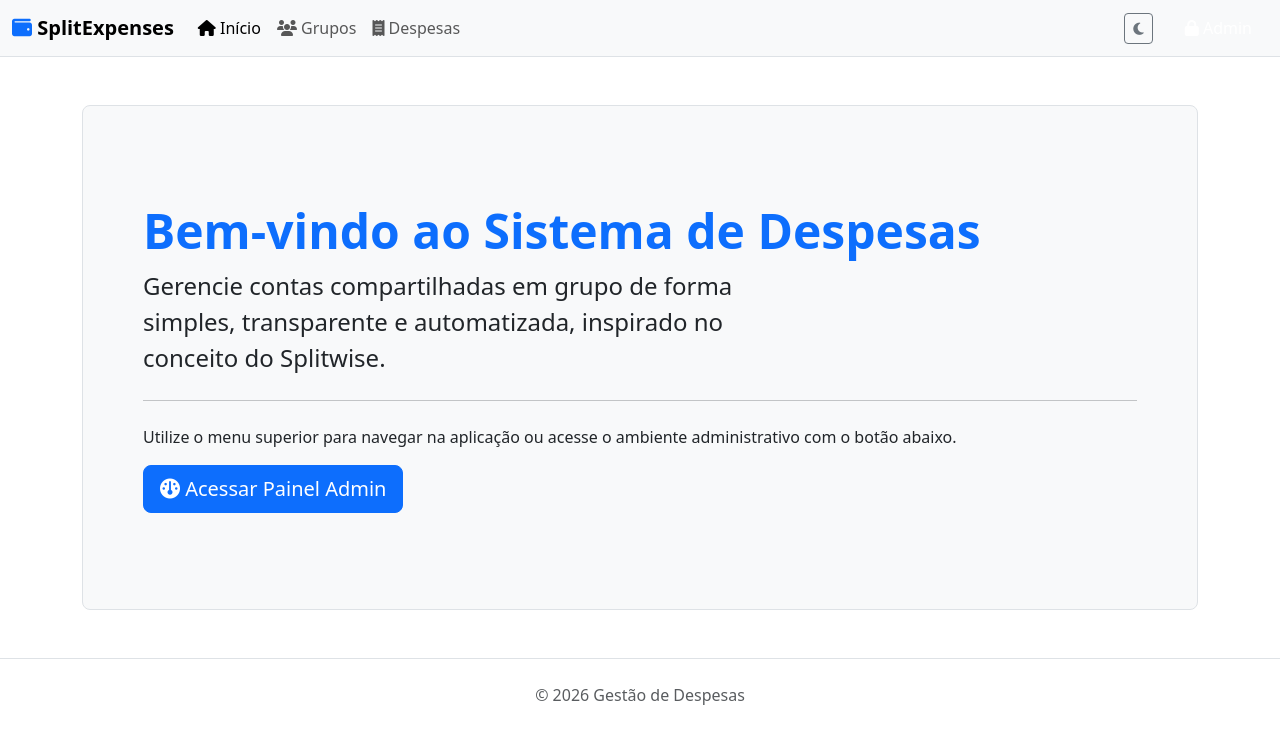
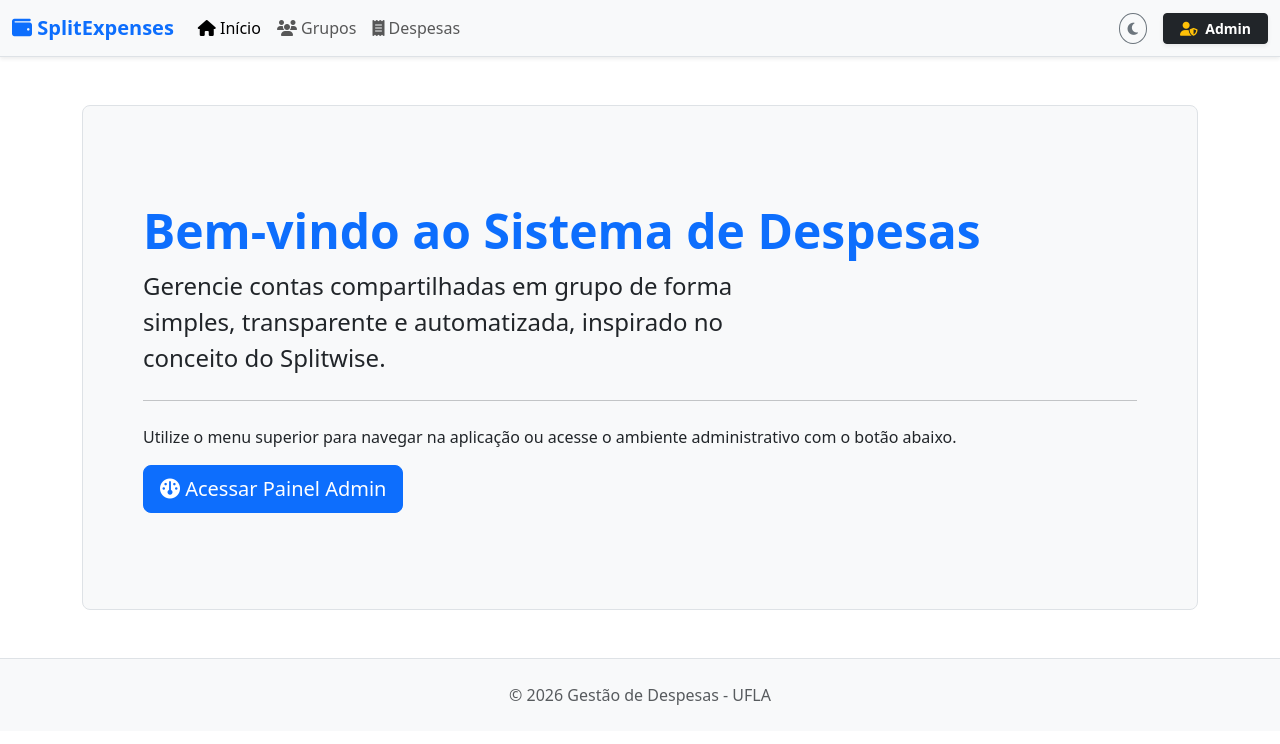
Before and after one commit to GUSTAVO-ALESSANDRO/gestao-despesas-django, a Django app: page / in a window 1280 px wide. Shown: the top 744 px of the page. Run offline with Django 5.2, Linux system fonts and the light colour scheme.

Commit message:
feat: configura jazzmin no django admin e o layout base
Configura o Jazzmin no painel administrativo, define o modelo de usuário customizado, ajusta as variáveis de conexão com o PostgreSQL e implementa o template base público com suporte a Bootstrap 5 e persistência de tema claro/escuro via localStorage.

```diff
--- a/accounts/templates/base.html
+++ b/accounts/templates/base.html
@@ -11,9 +11,9 @@
 </head>
 <body>
     <!-- Cabeçalho / Navbar responsiva com Bootstrap -->
-    <nav class="navbar navbar-expand-lg bg-body-tertiary border-bottom">
+    <nav class="navbar navbar-expand-lg bg-body-tertiary border-bottom shadow-sm">
         <div class="container-fluid">
-            <a class="navbar-brand fw-bold" href="/"><i class="fa-solid fa-wallet text-primary"></i> SplitExpenses</a>
+            <a class="navbar-brand fw-bold text-primary" href="/"><i class="fa-solid fa-wallet"></i> SplitExpenses</a>
             <button class="navbar-toggler" type="button" data-bs-toggle="collapse" data-bs-target="#navbarNav">
                 <span class="navbar-toggler-icon"></span>
             </button>
@@ -32,12 +32,15 @@
                 <ul class="navbar-nav ms-auto align-items-center">
                     <!-- Botão de Alternância de Tema Claro / Escuro -->
                     <li class="nav-item me-3">
-                        <button class="btn btn-outline-secondary btn-sm" id="btn-theme-toggle" onclick="toggleTheme()">
+                        <button class="btn btn-outline-secondary btn-sm rounded-circle" id="btn-theme-toggle" onclick="toggleTheme()" title="Alternar Tema">
                             <i class="fa-solid fa-moon" id="theme-icon"></i>
                         </button>
                     </li>
                     <li class="nav-item">
-                        <a class="nav-link btn btn-primary text-white px-3" href="/admin/"><i class="fa-solid fa-lock"></i> Admin</a>
+                        <!-- Botão Admin -->
+                        <a class="btn btn-dark btn-sm px-3 fw-bold shadow-sm" href="/admin/">
+                            <i class="fa-solid fa-user-shield text-warning me-1"></i> Admin
+                        </a>
                     </li>
                 </ul>
             </div>
@@ -51,24 +54,40 @@
     </main>
 
     <!-- Rodapé -->
-    <footer class="text-center py-4 border-top mt-auto">
-        <p class="text-muted mb-0">&copy; 2026 Gestão de Despesas</p>
+    <footer class="text-center py-4 border-top mt-auto bg-body-tertiary">
+        <p class="text-muted mb-0">&copy; 2026 Gestão de Despesas - UFLA</p>
     </footer>
 
     <!-- Bootstrap 5 JS Bundle CDN -->
     <script src="https://cdn.jsdelivr.net/npm/bootstrap@5.3.3/dist/js/bootstrap.bundle.min.js"></script>
-    <!-- Script para gerenciar a troca de tema Claro/Escuro -->
+
+    <!-- Script com Persistência de Tema no LocalStorage -->
     <script>
-        function toggleTheme() {
+        // Carrega o tema salvo ao iniciar a página
+        document.addEventListener('DOMContentLoaded', () => {
+            const savedTheme = localStorage.getItem('app-theme') || 'light';
+            setTheme(savedTheme);
+        });
+
+        function setTheme(theme) {
             const htmlEl = document.documentElement;
             const themeIcon = document.getElementById('theme-icon');
-            if (htmlEl.getAttribute('data-bs-theme') === 'light') {
-                htmlEl.setAttribute('data-bs-theme', 'dark');
-                themeIcon.classList.replace('fa-moon', 'fa-sun');
+            htmlEl.setAttribute('data-bs-theme', theme);
+            localStorage.setItem('app-theme', theme);
+
+            if (theme === 'dark') {
+                themeIcon.classList.remove('fa-moon');
+                themeIcon.classList.add('fa-sun');
             } else {
-                htmlEl.setAttribute('data-bs-theme', 'light');
-                themeIcon.classList.replace('fa-sun', 'fa-moon');
+                themeIcon.classList.remove('fa-sun');
+                themeIcon.classList.add('fa-moon');
             }
+        }
+
+        function toggleTheme() {
+            const currentTheme = document.documentElement.getAttribute('data-bs-theme');
+            const newTheme = currentTheme === 'light' ? 'dark' : 'light';
+            setTheme(newTheme);
         }
     </script>
 </body>
```
Also changed, not shown: gestao_despesas/settings.py (+23 -0 lines), static/js/theme.js (added, +76 -0 lines).
